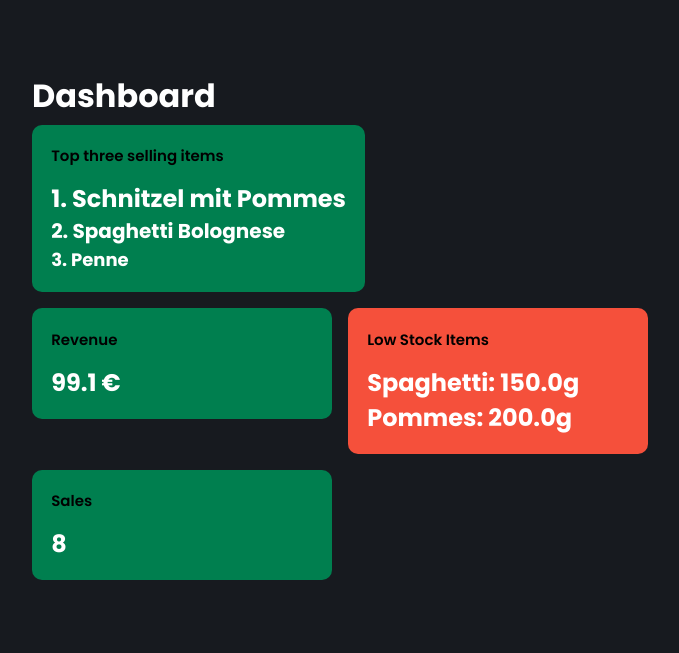
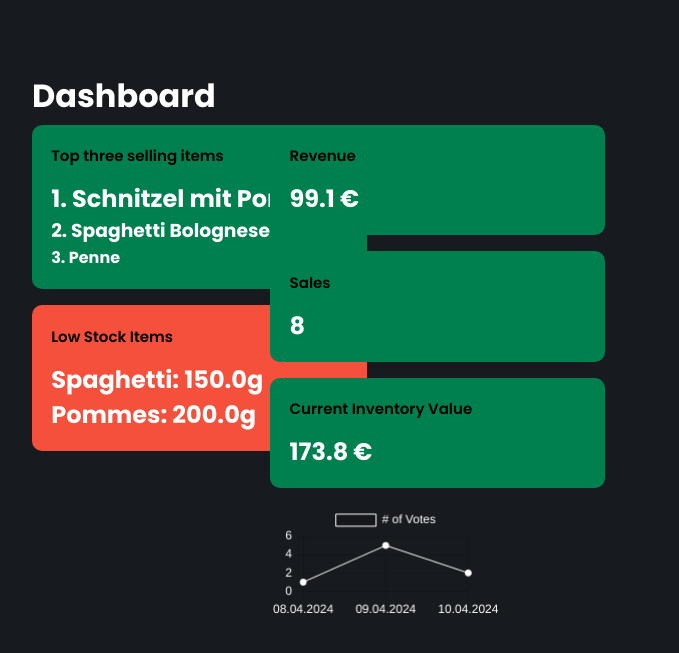
Before and after one commit to FreiLacke-Frederik/django-portfolio-project, a Django app: page / in a window 1280 px wide; the page is wider, and only the part inside the window is pictured. Shown: the part 88-741 px from the top of that part, without its empty margins (288-967 px from the left). Run offline with Django 5.2, Linux system fonts and the light colour scheme; data comes from the database, SQL or seed files in the repository; both versions use the stored data as it was after the commit.

Commit message:
Dashboard design improvements

```diff
--- a/django_delights/restaurant/views.py
+++ b/django_delights/restaurant/views.py
@@ -3,7 +3,9 @@ from django.shortcuts import render
 from django.http import HttpResponse
 from django.views.generic import TemplateView
 from restaurant.models import Ingredient, MenuItem, Purchase
-from django.db.models import Sum
+from django.db.models import Sum, Count
+from django.db.models.functions import TruncDate
+from datetime import datetime
 
 class Dashboard(TemplateView):
     template_name = "dashboard.html"
@@ -29,10 +31,20 @@ class Dashboard(TemplateView):
             if ingredient[1] < 500:
                 low_ingredients[ingredient[0]] = ingredient[1]
 
+        inventory_value = 0
+        for row in Ingredient.objects.values_list("ingredient_amount", "price_per_kilo"):
+            inventory_value += (row[0]*row[1])/1000
+
+        sales = Purchase.objects.annotate(tag=TruncDate('purchase_time')).values('tag').annotate(gesamtkäufe=Count('id')).order_by('tag')
+        sales_per_day = [[datetime.strftime(sale["tag"], "%d.%m.%Y") for sale in sales], [sale["gesamtkäufe"] for sale in sales]]
+        print(sales_per_day)
+
         context["top_three_sales"] = top_three_sales
         context["revenue"] = revenue
         context["low_stock_items"] = low_ingredients
         context["sales_count"] = sales_count
+        context["inventory_value"] = inventory_value
+        context["sales_per_day"] = sales_per_day
         return context
 
 class Test(TemplateView):
--- a/django_delights/static/restaurant/styles.css
+++ b/django_delights/static/restaurant/styles.css
@@ -56,42 +56,61 @@ body {
  width: 100%;
 }
 
-.card--container {
+.dashboard--wrapper {
   position: relative;
   top: 20vh;
   left: 25vw;
-}
-
-.card--wrapper {
-  display: flex;
-  flex-direction: row;
-  gap: 1rem;
-  position: relative;
-  flex-wrap: wrap;
-  width:50vw;
-  cursor: default;
 }
 
 .card--wrapper h1, h2, h3, h4 {
   color: white;
 }
 
-.card--wrapper h3 {
-  font-size: 20px;
-}
-
-.card--wrapper h4 {
-  font-size: 18px;
+.card--container {
+  position: relative;
+  display: flex;
+  flex-direction: row;
+  flex-wrap: wrap;
+  justify-content:flex-start;
+  align-items: flex-start;
+  gap: .5rem;
+  width: 50vw;
 }
 
 .dashboard-card {
   background-color: #007F4F;
   border-radius: 10px;
   padding: 1.2rem;
-  width: fit-content;
+  width: 335px;
+  height: fit-content;
   min-width: 300px;
+  transition: all .3s ease-in-out;
+}
+
+.dashboard--information--area {
+  display: flex;
+  flex-direction: column;
+  flex: 0 1 49%;
+  flex-basis: 32%;
+  gap: 1rem;
+  position: relative;
+  flex-wrap: wrap;
+  width:18vw;
   height: fit-content;
-  transition: all .3s ease-in-out;
+  cursor: default;
+}
+
+.dashboard--statistics--area {
+  display: flex;
+  flex-direction: column;
+  flex: 0 1 49%;
+  flex-basis: 0%;
+  gap: 1rem;
+  position: relative;
+  flex-wrap: wrap;
+  width:18vw;
+  height: fit-content;
+  cursor: default;
 }
 
 .dashboard-card:hover {
@@ -105,7 +124,6 @@ body {
 .card-title {
   font-size: 15px;
   font-weight: 600;
-  position:relative;
   padding-bottom: 14px;
 }
 
@@ -113,3 +131,7 @@ body {
   font-size: 32px;
   padding-bottom: 5px;
 }
+
+@media screen and (max-width: 1200px) {
+  .dashboard--information--area, .dashboard--statistics--area { flex-basis: 100%; }
+}
--- a/django_delights/templates/dashboard.html
+++ b/django_delights/templates/dashboard.html
@@ -2,10 +2,13 @@
 {% load static %}
 
 {% block content %}
+
+<div class="dashboard--wrapper">
+    <h3 class="dashboard-title">Dashboard</h3>
     <div class="card--container">
-    <h3 class="dashboard-title">Dashboard</h3>
 
-    <div class="card--wrapper">
+        <div class="dashboard--information--area">
+
             <div class="dashboard-card">
                 <div class="top-three-card">
                     <div class="card--header">
@@ -25,16 +28,7 @@
                     </div>
                 </div>
             </div>
-        <div class="dashboard-card">
-            <div class="revenue-card">
-                <div class="card--header">
-                    <h5 class="card-title">Revenue</h5>
-                </div>
-                <div class="card--content">
-                    <h2>{{revenue}} €</h2>
-                </div>
-            </div>
-        </div>
+
             <div class="dashboard-card">
                 <div class="lowstock-card">
                     <div class="card--header">
@@ -47,6 +41,21 @@
                     </div>
                 </div>
             </div>
+        </div>
+
+        <div class="dashboard--statistics--area">
+
+            <div class="dashboard-card">
+                <div class="revenue-card">
+                    <div class="card--header">
+                        <h5 class="card-title">Revenue</h5>
+                    </div>
+                    <div class="card--content">
+                        <h2>{{revenue}} €</h2>
+                    </div>
+                </div>
+            </div>
+
             <div class="dashboard-card">
                 <div class="sales-card">
                     <div class="card--header">
@@ -57,6 +66,72 @@
                     </div>
                 </div>
             </div>
+
+            <div class="dashboard-card">
+                <div class="inventory-value-card">
+                    <div class="card--header">
+                        <h5 class="card-title">Current Inventory Value</h5>
+                    </div>
+                    <div class="card--content">
+                        <h2>{{inventory_value}} €</h2>
+                    </div>
+                </div>
+            </div>
+
+            <canvas id="salesPerDayChart"></canvas>
+
+            <script src="https://cdn.jsdelivr.net/npm/chart.js"></script>
+
+            <script>
+                const ctx = document.getElementById('salesPerDayChart');
+
+                new Chart(ctx, {
+                        type: 'line',
+                        data: {
+                            labels: {{ sales_per_day.0 | safe }},
+                            datasets: [{
+                                label: '# of Votes',
+                                data: {{ sales_per_day.1 | safe }},
+                                borderWidth: 1,
+                                fill: false,
+                                borderColor: 'white', // Linienfarbe auf weiß setzen
+                                pointBackgroundColor: 'white', // Punktfarbe auf weiß setzen
+                                pointBorderColor: 'white', // Randfarbe der Punkte auf weiß setzen
+                                pointHoverBackgroundColor: 'white', // Hintergrundfarbe der Punkte bei Hover auf weiß setzen
+                                pointHoverBorderColor: 'white' // Randfarbe der Punkte bei Hover auf weiß setzen
+                            }]
+                        },
+                        options: {
+                            scales: {
+                                y: {
+                                    beginAtZero: true,
+                                    ticks: {
+                                        color: 'white' // Farbe der Y-Achsen-Zahlen auf weiß setzen
+                                    }
+                                },
+                                x: {
+                                    ticks: {
+                                        color: 'white' // Farbe der X-Achsen-Zahlen auf weiß setzen
+                                    }
+                                }
+                            },
+                            plugins: {
+                                title: {
+                                    display: false // Titel ausblenden
+                                },
+                                legend: {
+                                    labels: {
+                                        color: 'white' // Farbe der Legendenbeschriftung auf weiß setzen
+                                    }
+                                }
+                            }
+                        }
+                    });
+
+            </script>
+
+        </div>
+
     </div>
 </div>
 {% endblock %}
```
Also changed, not shown: django_delights/db.sqlite3. Lines whose indentation alone changed are shown as unchanged.
